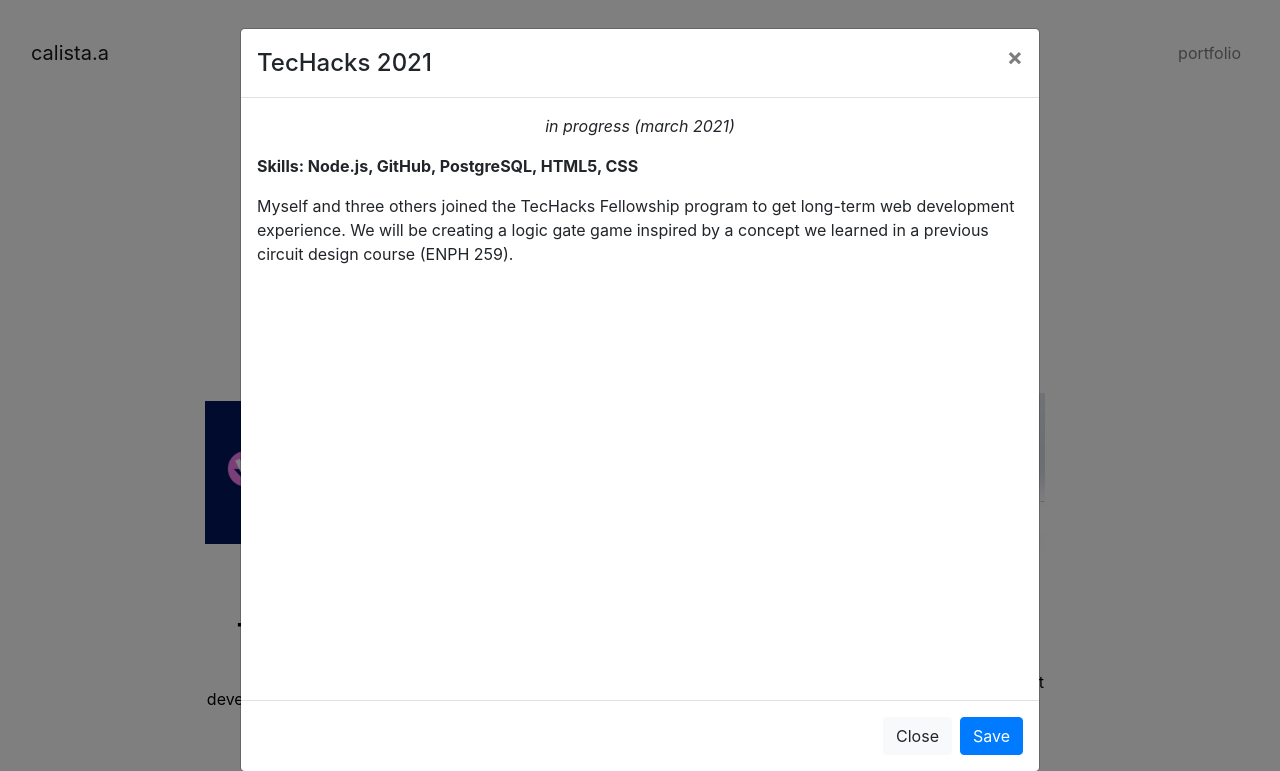
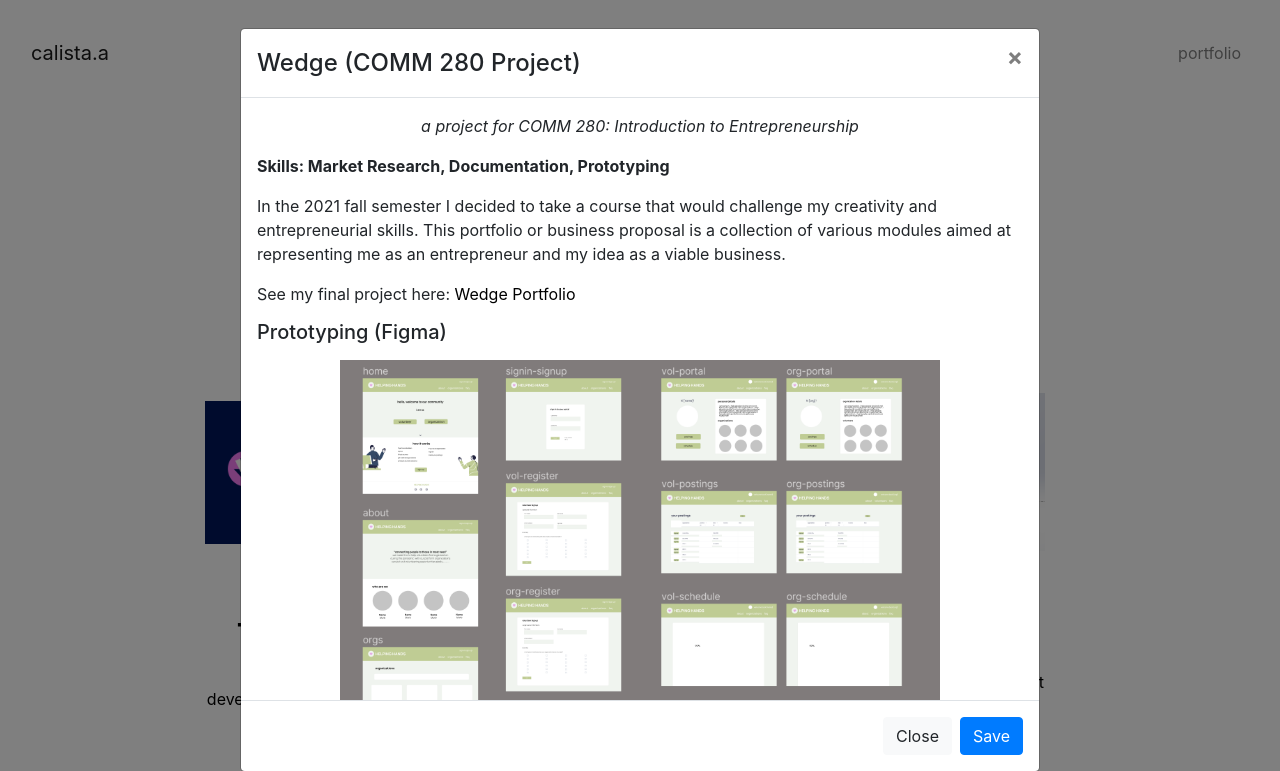
Before and after one commit to calistaa/calistaa.github.io, a plain HTML site: page index.html in a window 1280 px wide. Both pictures are taken after a click on the link 335 px from the left and 589 px from the top of the page. Shown: the top 771 px of the page. Drawn offline with Linux system fonts and the light colour scheme; a web font is replaced by a local one.

Commit message:
Update index.html

```diff
--- a/index.html
+++ b/index.html
@@ -37,12 +37,16 @@
                     <div class="modal-dialog modal-lg modal-dialog-scrollable" role="document">
                         <div class="modal-content">
                             <div class="modal-header">
-                                <h4 class="modal-title">TecHacks 2021</h4><button type="button" class="close" data-dismiss="modal" aria-label="Close"><span aria-hidden="true">×</span></button>
+                                <h4 class="modal-title">Wedge (COMM 280 Project)</h4><button type="button" class="close" data-dismiss="modal" aria-label="Close"><span aria-hidden="true">×</span></button>
                             </div>
                             <div class="modal-body">
-                                <p class="text-center"><em>in progress (march 2021)</em></p>
-                                <p style="text-align: left;"><strong>Skills: Node.js, GitHub, PostgreSQL, HTML5, CSS</strong></p>
-                                <p style="text-align: left;">Myself and three others joined the TecHacks Fellowship program to get long-term web development experience. We will be creating a logic gate game inspired by a concept we learned in a previous circuit design course (ENPH 259).</p>
+                                <p class="text-center"><em>a project for COMM 280: Introduction to Entrepreneurship</em></p>
+                                <p style="text-align: left;"><strong>Skills: Market Research, Documentation, Prototyping</strong></p>
+                                <p style="text-align: left;">In the 2021 fall semester I decided to take a course that would challenge my creativity and entrepreneurial skills. This portfolio or business proposal is a collection of various modules aimed at representing me as an entrepreneur and my idea as a viable business.</p>
+                                <p style="height: 22px;margin-top: 10px;text-align: left;">See my final project here:&nbsp;<a href="https://devpost.com/software/lena-v28rw7">Wedge Portfolio</a></p>
+                                <h5 class="text-left">Prototyping (Figma)</h5>
+                                <p></p><img src="assets/img/2020-12-16%20(1).png" style="width: 600px;">
+
                             </div>
                             <div class="modal-footer"><button class="btn btn-light" type="button" data-dismiss="modal">Close</button><button class="btn btn-primary" type="button">Save</button></div>
                         </div>
```
